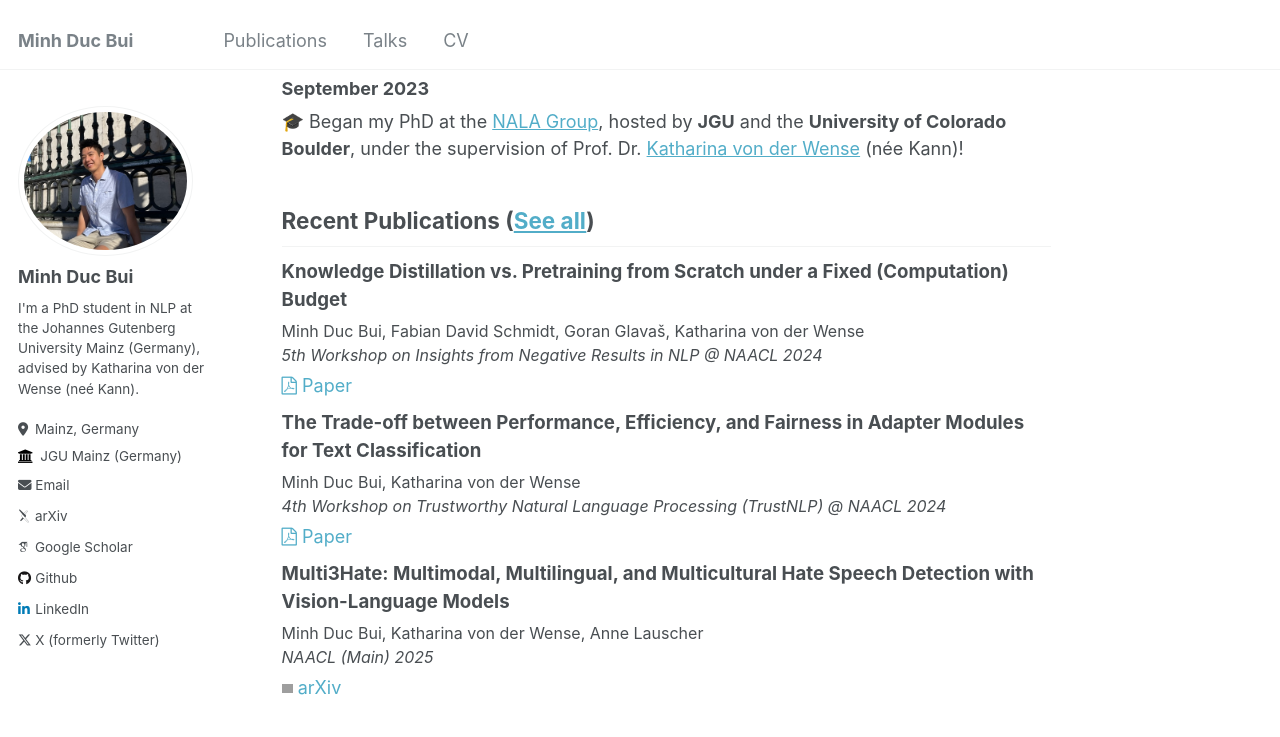
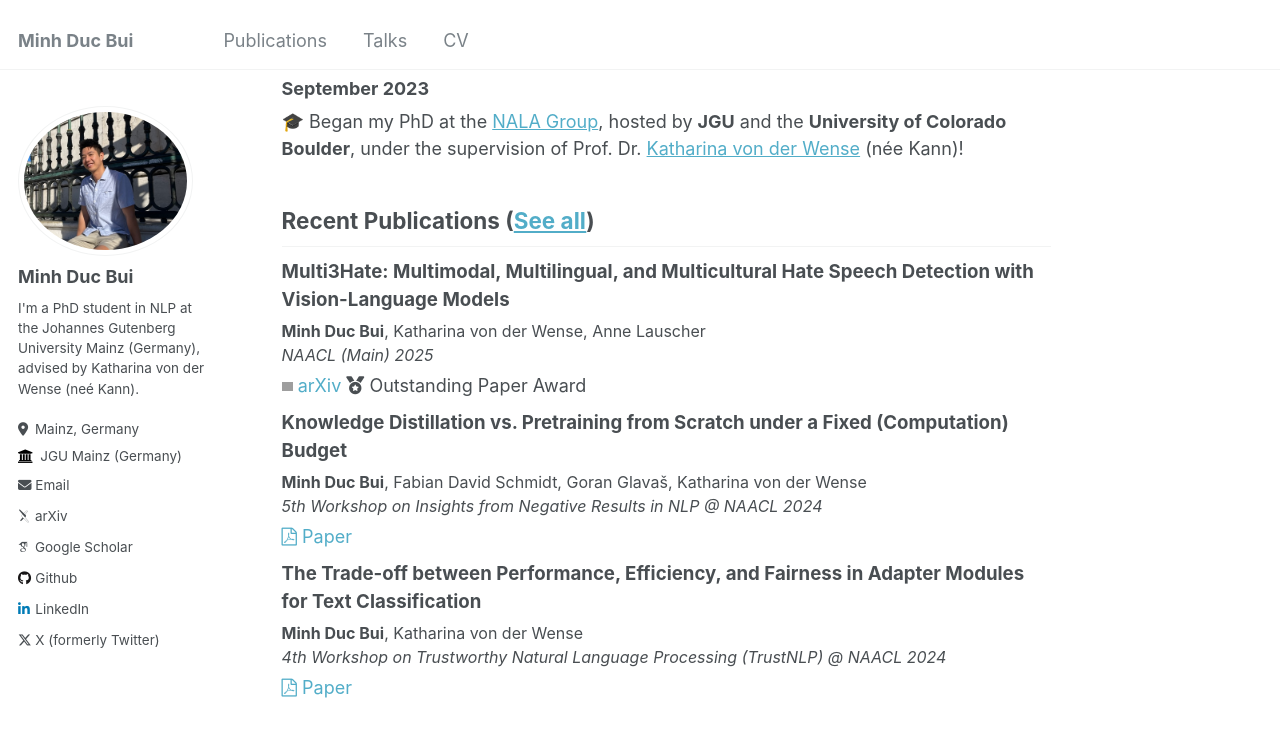
Before and after one commit to MinhDucBui/minhducbui.github.io, a Jekyll site: the page built from _pages/about.md, in a window 1280 px wide and 900 px high, scrolled down 851 px. Shown: the top 737 px of the window. Built offline with Jekyll 4.4.1, drawn with Linux system fonts in a browser that asks for light colours; some web fonts are replaced; grey boxes are pictures that could not be loaded.

Commit message:
add news

```diff
--- a/_includes/paper.html
+++ b/_includes/paper.html
@@ -18,7 +18,7 @@
      {{ title }}
     </div>
     <div style="font-size:12pt; margin-top: 5px">
-        {{post.authors | replace: "Junyeong Park", "<strong>Junyeong Park</strong>"}}
+        {{post.authors | replace: "Minh Duc Bui", "<strong>Minh Duc Bui</strong>"}}
     </div>
     <div style="font-size:12pt">
         <em>{{post.venue}}</em>
```
Also changed, not shown: _data/publications.yml (+10 -9 lines).
